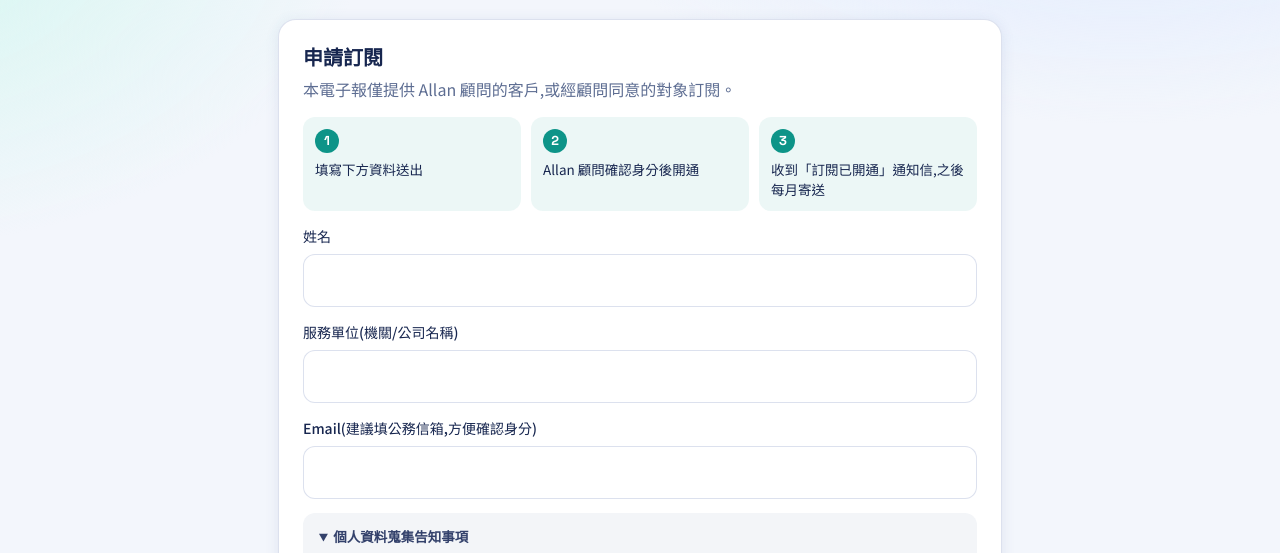
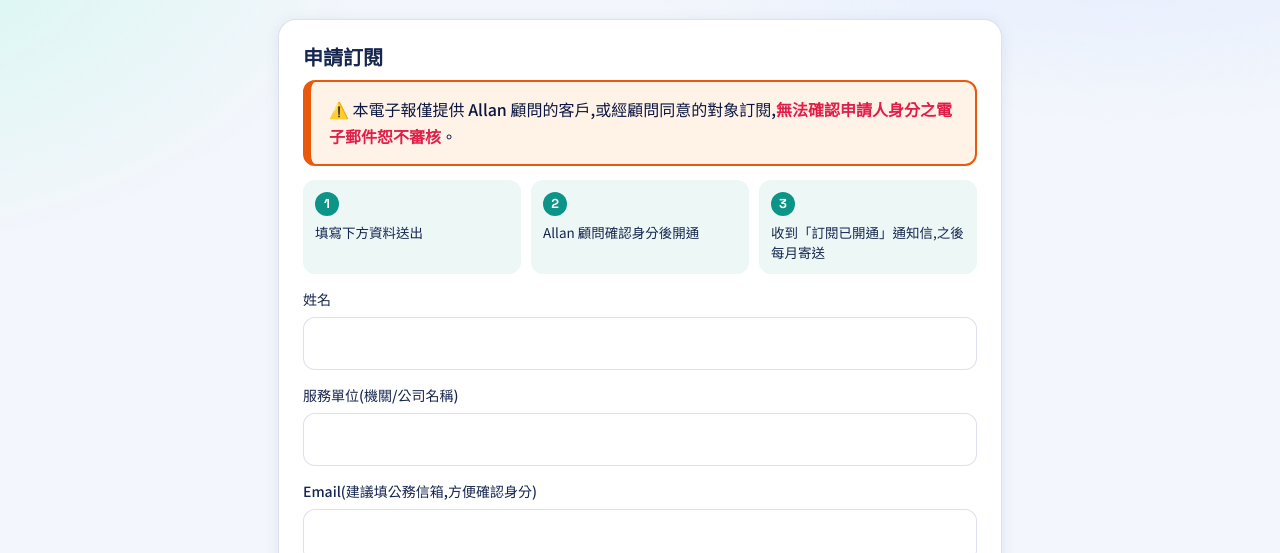
Before and after one commit to allanloplus/ISMS_think-tank, a plain HTML site: page subscribe.html in a window 1280 px wide. Shown: the part 202-755 px from the top of the page. Drawn offline with Linux system fonts and the light colour scheme.

Commit message:
Highlight the eligibility notice on the subscribe page
Co-Authored-By: Claude Fable 5.2 <noreply@anthropic.com>
Claude-Session: https://claude.ai/code/session_01C7NPA8nRxtEYXdA8PDH9aj

```diff
--- a/subscribe.html
+++ b/subscribe.html
@@ -21,6 +21,7 @@
 .fld{display:block;margin:14px 0 0} .fld span{display:block;font-size:14px;font-weight:500;margin-bottom:5px}
 .fld input{width:100%;padding:12px 14px;border-radius:12px;border:1px solid var(--line);background:var(--bg2);color:var(--tx);font:inherit;font-size:16px;outline:0}
 .fld input:focus{border-color:var(--teal);box-shadow:0 0 0 4px rgba(var(--tc),.15)}
+.limit{margin:10px 0 0;padding:14px 18px;border-radius:12px;border:2px solid var(--d14);border-left-width:8px;background:rgba(251,146,60,.12);color:var(--hi);font-size:16px;font-weight:500;line-height:1.7} .limit b{color:var(--d3);font-weight:900}
 .hp{position:absolute;left:-9999px;width:1px;height:1px;opacity:0}
 .agree{display:flex;gap:10px;align-items:flex-start;margin:16px 0 4px;font-size:14.5px;line-height:1.6} .agree input{width:18px;height:18px;margin-top:3px;accent-color:var(--teal);flex:none}
 .notice{font-size:13.5px;color:var(--tx2);background:rgba(var(--ovc),.05);border-radius:12px;padding:12px 16px;margin-top:14px} .notice summary{cursor:pointer;font-weight:700} .notice ul{margin:8px 0 0;padding-left:20px} .notice li{margin-bottom:4px}
@@ -54,7 +55,7 @@
 
   <section class="card sub-card" id="applyBox">
     <h2>申請訂閱</h2>
-    <p class="muted">本電子報僅提供 Allan 顧問的客戶,或經顧問同意的對象訂閱。</p>
+    <p class="limit">⚠️ 本電子報僅提供 Allan 顧問的客戶,或經顧問同意的對象訂閱,<b>無法確認申請人身分之電子郵件恕不審核</b>。</p>
     <ol class="steps"><li>填寫下方資料送出</li><li>Allan 顧問確認身分後開通</li><li>收到「訂閱已開通」通知信,之後每月寄送</li></ol>
     <form id="applyForm" novalidate>
       <label class="fld"><span>姓名</span><input name="name" required maxlength="40" autocomplete="name"></label>
```
